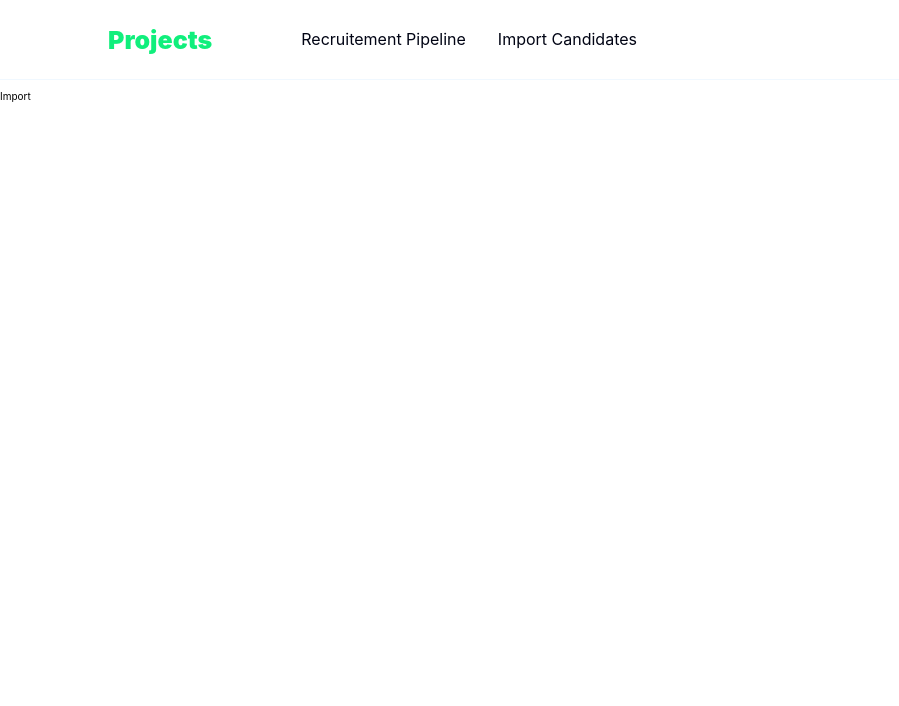
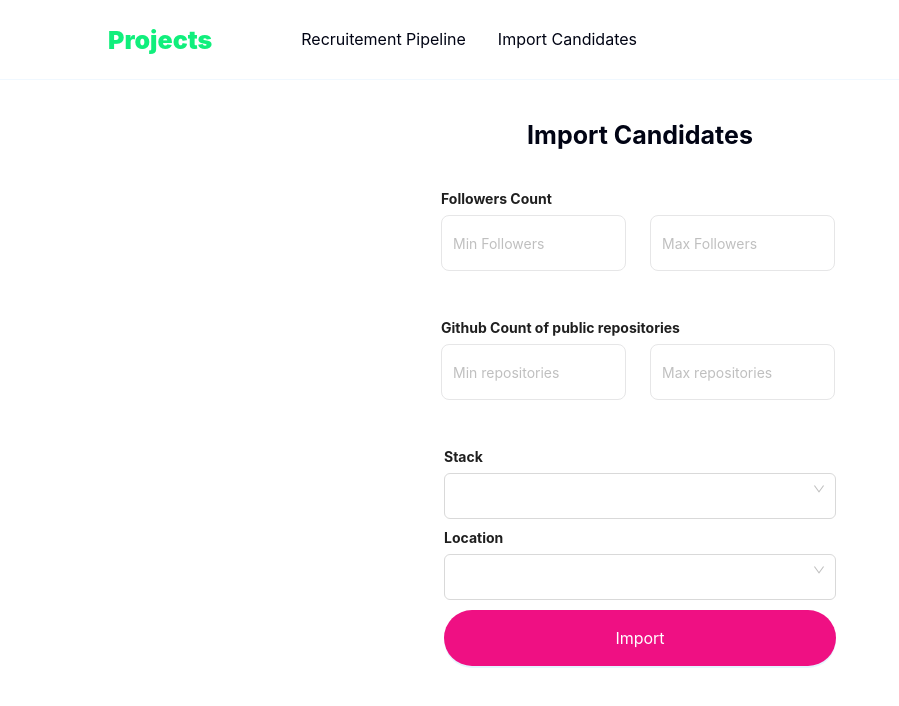
Before and after one commit to NinoGlonti/exampleapp, a Next.js app: page /import-candidate in a window 1280 px wide. Shown: the top 706 px of the page, without its empty margins (0-899 px from the left). Built offline with nearby package versions, Linux system fonts and the light colour scheme.

Commit message:
import candidates page markup

```diff
--- a/app/import-candidate/page.tsx
+++ b/app/import-candidate/page.tsx
@@ -1,7 +1,89 @@
+"use client";
+
+import {
+  Form,
+  Button,
+  Typography,
+  Input,
+  FormInstance,
+  Select,
+  Radio,
+  InputNumber,
+  Divider,
+  Col,
+  Row,
+} from "antd";
+import React, { useState, useEffect, useRef } from "react";
+
 const page = () => {
+  const { Text } = Typography;
+
   return (
-    <div>
-      <p>Import</p>
+    <div className="form-container">
+      <div className="text-headers">
+        <Text className="login-header">Import Candidates</Text>
+      </div>
+      <div className="form-wrapper">
+        <Form className="login-form" layout="vertical" id={"itemForm"}>
+          <Row gutter={6}>
+            <Form.Item
+              label="Followers Count"
+              name="followers"
+              className="form-labels"
+            >
+              <Form.Item
+                name="min-followers"
+                style={{ display: "inline-block", width: "185px" }}
+              >
+                <Input className="form-inputs" placeholder="Min Followers" />
+              </Form.Item>
+              <Form.Item
+                name="max-followers"
+                style={{
+                  display: "inline-block",
+                  width: "185px",
+                  marginLeft: "24px",
+                }}
+              >
+                <Input className="form-inputs" placeholder="Max Followers" />
+              </Form.Item>
+            </Form.Item>
+          </Row>
+          <Row gutter={6}>
+            <Form.Item
+              label="Github Count of public repositories"
+              name="public-repos"
+              className="form-labels"
+            >
+              <Form.Item
+                name="min-repos"
+                style={{ display: "inline-block", width: "185px" }}
+              >
+                <Input className="form-inputs" placeholder="Min repositories" />
+              </Form.Item>
+              <Form.Item
+                name="max-reepos"
+                style={{
+                  display: "inline-block",
+                  width: "185px",
+                  marginLeft: "24px",
+                }}
+              >
+                <Input className="form-inputs" placeholder="Max repositories" />
+              </Form.Item>
+            </Form.Item>
+          </Row>
+          <Form.Item label="Stack" className="form-labels" name="skills">
+            <Select optionFilterProp="children" showSearch></Select>
+          </Form.Item>
+          <Form.Item label="Location" className="form-labels" name="location">
+            <Select optionFilterProp="children" showSearch></Select>
+          </Form.Item>
+        </Form>
+        <Button type="primary" size="large" className="login-btn">
+          Import
+        </Button>
+      </div>
     </div>
   );
 };
--- a/app/recruitement-pipeline/candidate-types.tsx
+++ b/app/recruitement-pipeline/candidate-types.tsx
@@ -15,7 +15,7 @@ export interface CandidateDataType {
   status: string;
 }
 
-export type PaymentsResponse = {
+export type CandidateResponse = {
   current_page: number;
   data: CandidateDataType[];
   next_page_url: string | number | null;
--- a/app/recruitement-pipeline/page.tsx
+++ b/app/recruitement-pipeline/page.tsx
@@ -1,10 +1,10 @@
 "use client";
-import React, { useState, useEffect, useRef } from "react";
 import { Typography, Divider, Col, Row, Space, Table, Button } from "antd";
 import Link from "next/link";
 import styles from "./styles.module.css";
 import { CandidateResponse, CandidateDataType } from "./candidate-types";
 import { columns, data } from "./candidate-columns";
+import Search from "./search";
 
 const Page = () => {
   const { Text } = Typography;
@@ -22,6 +22,7 @@ const Page = () => {
           Add candidate
         </Link>
       </div>
+      <Search />
       <Divider dashed />
       <Table columns={columns} dataSource={data} />
     </div>
```
Also changed, not shown: app/recruitement-pipeline/candidate-columns.tsx (+15 -15 lines), app/recruitement-pipeline/search.tsx (added, +32 -0 lines).
